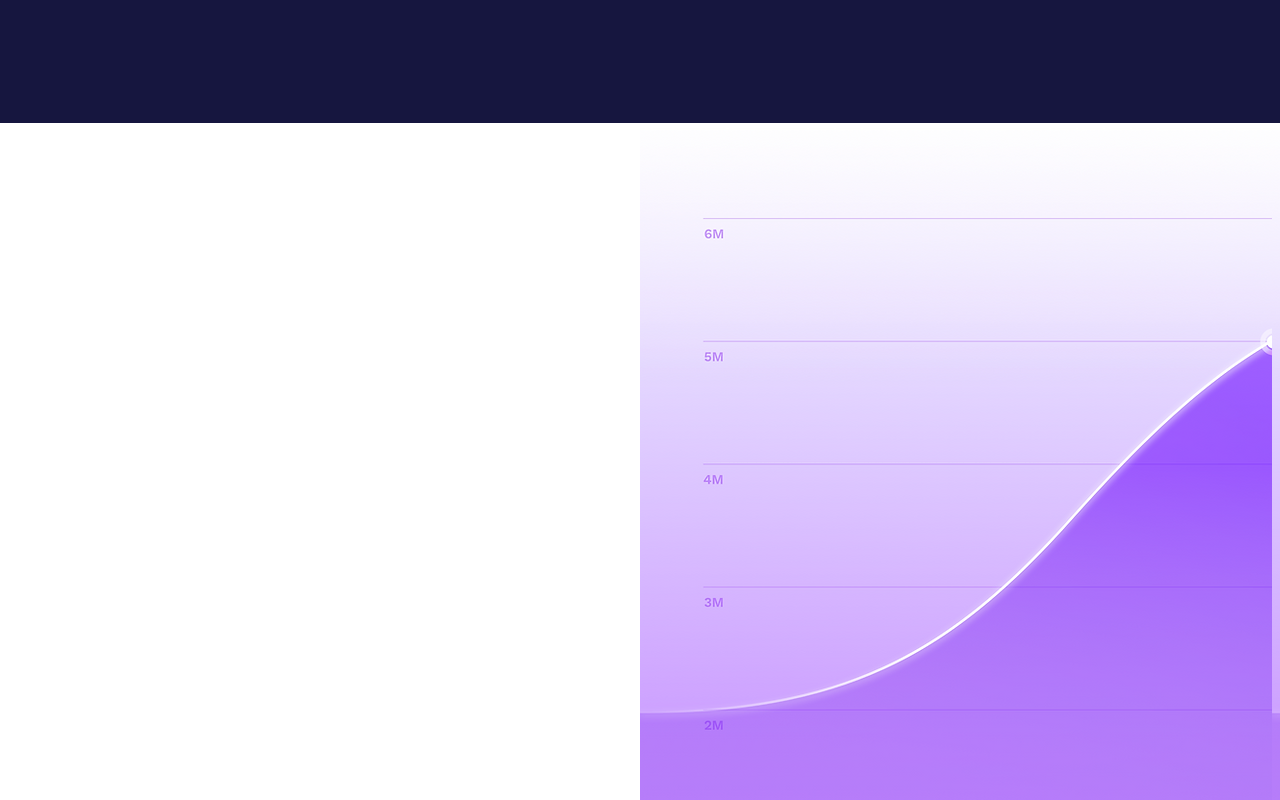
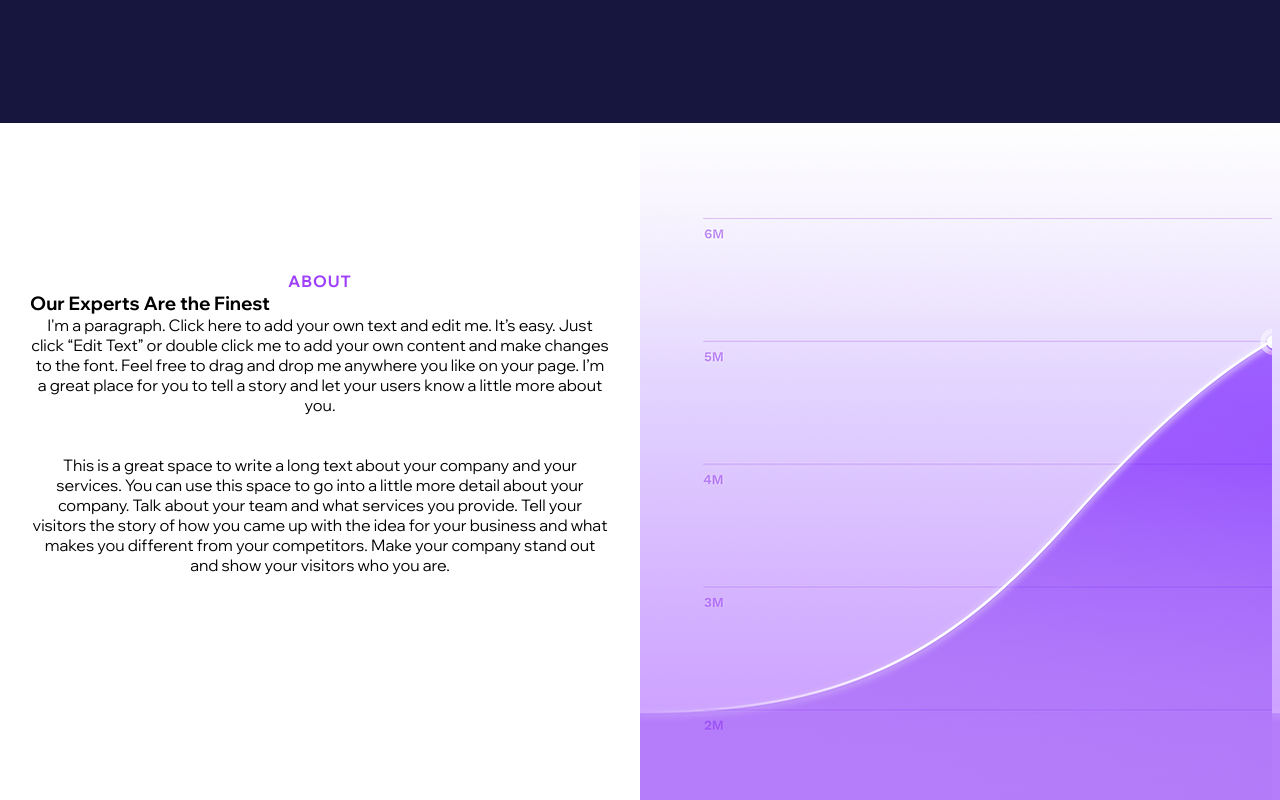
Before and after one commit to iamrahilhabibli/wix-clone-task, a website: page index.html in a window 1280 px wide. Shown: the part 2180-2980 px from the top of the page. Drawn offline with nearby package versions, Linux system fonts and the light colour scheme.

Commit message:
about page left side text added

```diff
--- a/index.html
+++ b/index.html
@@ -174,7 +174,21 @@
       </div>
       <div class="about-page" data-aos="fade-up">
          <div class="about-page__leftside">
-
+          <div class="toprow__about">
+            <p>ABOUT</p>
+          </div>
+          <div class="midrow__about">
+            <h3>Our Experts Are the Finest</h3>
+          </div>
+          <div class="botrow__about">
+            <p>
+              I'm a paragraph. Click here to add your own text and edit me. It’s easy. Just click “Edit Text” or double click me to add your own content and make changes to the font. Feel free to drag and drop me anywhere you like on your page. I’m a great place for you to tell a story and let your users know a little more about you.
+            </p>
+            <br><br>
+            <p>
+              This is a great space to write a long text about your company and your services. You can use this space to go into a little more detail about your company. Talk about your team and what services you provide. Tell your visitors the story of how you came up with the idea for your business and what makes you different from your competitors. Make your company stand out and show your visitors who you are.
+            </p>
+          </div>
          </div>
          <div class="about-page__rightside">
 
--- a/styles.css
+++ b/styles.css
@@ -185,7 +185,6 @@ section {
 .service-page {
   position: relative;
   background-color: white;
-  /* padding: 50px; */
   background-attachment: fixed;
 }
 .services-topwrapper {
@@ -305,4 +304,16 @@ p {
 }
 .about-page__rightside {
   background-image: url(./images/wix-sectionbackGround.webp);
+  position: relative;
+  z-index: -1;
 }
+.about-page__leftside {
+  padding: 30px;
+}
+.toprow__about {
+  color: #9e3ffc;
+  font-size: 16px;
+  font-weight: 700;
+  margin-top: 118px;
+  letter-spacing: 1px;
+}
```
